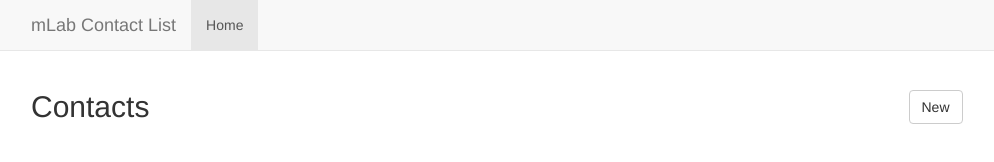
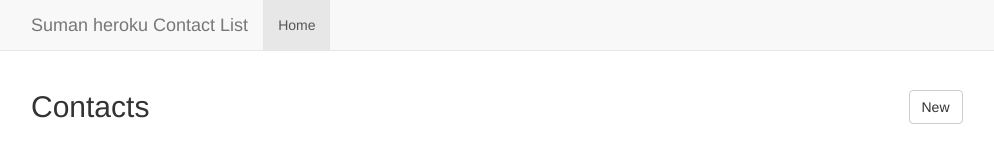
Before and after one commit to suman5335/heroku-contactfrom, a website: page public/index.html in a window 1280 px wide. Shown: the top 162 px of the page, without its empty margins (39-1033 px from the left). Drawn offline with nearby package versions, Linux system fonts and the light colour scheme; some packages are replaced by stand-ins of ours; no server answers.

Commit message:
changes 2

```diff
--- a/public/index.html
+++ b/public/index.html
@@ -29,7 +29,7 @@
     <nav class="navbar navbar-default navbar-fixed-top">
       <div class="container">
         <div class="navbar-header">
-          <div class="navbar-brand" href="#/">mLab Contact List</div>
+          <div class="navbar-brand" href="#/">Suman heroku  Contact List</div>
         </div>
         <div id="navbar" class="navbar-collapse collapse">
           <ul class="nav navbar-nav">
```
Also changed, not shown: README.md.
